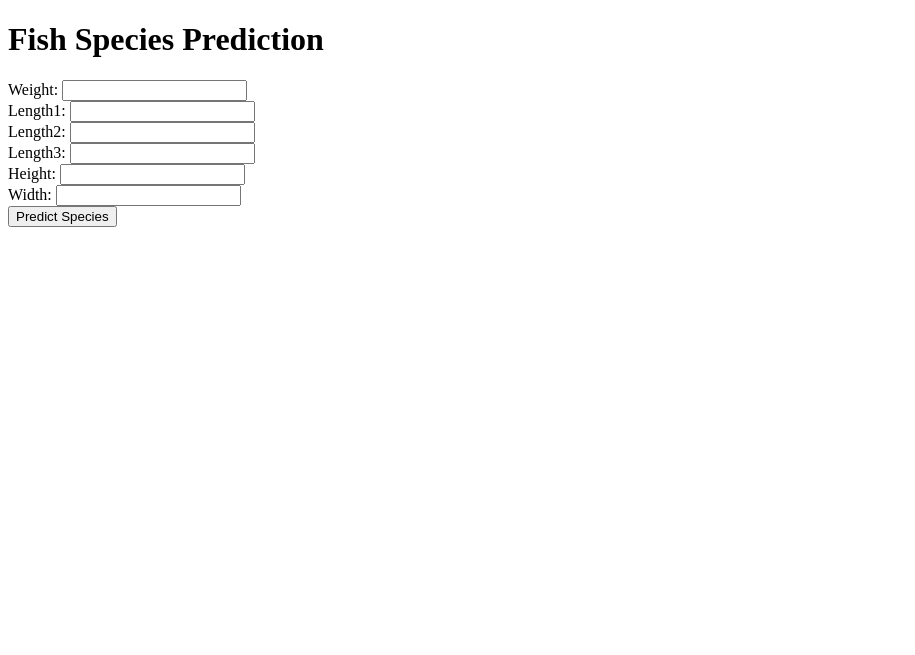
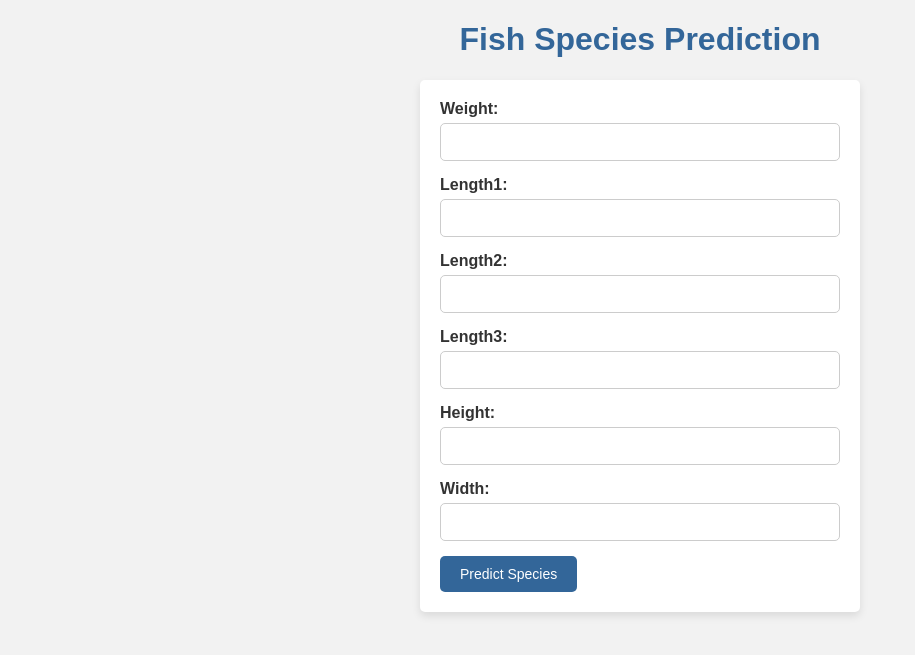
Before and after one commit to PARTHKPATIDAR/fish-species, a Flask app: page / in a window 1280 px wide. Shown: the top 655 px of the page, without its empty margins (0-915 px from the left). Run offline with Flask 3, Linux system fonts and the light colour scheme; parts of the project's set-up code (start-up, migrations or seed data) failed here and were passed over.

Commit message:
Update index.html

```diff
--- a/templates/index.html
+++ b/templates/index.html
@@ -2,6 +2,65 @@
 <html>
 <head>
     <title>Fish Species Prediction</title>
+    <style>
+        body {
+            font-family: Arial, sans-serif;
+            background-color: #f2f2f2;
+            margin: 20px;
+        }
+
+        h1 {
+            text-align: center;
+            color: #336699;
+        }
+
+        form {
+            max-width: 400px;
+            margin: 0 auto;
+            background-color: #ffffff;
+            padding: 20px;
+            border-radius: 5px;
+            box-shadow: 0 4px 8px rgba(0, 0, 0, 0.1);
+        }
+
+        label {
+            display: block;
+            margin-bottom: 5px;
+            color: #333333;
+            font-weight: bold;
+        }
+
+        input {
+            width: 100%;
+            padding: 10px;
+            margin-bottom: 15px;
+            border: 1px solid #cccccc;
+            border-radius: 5px;
+            box-sizing: border-box;
+            font-size: 14px;
+        }
+
+        button {
+            background-color: #336699;
+            color: #ffffff;
+            padding: 10px 20px;
+            border: none;
+            border-radius: 5px;
+            cursor: pointer;
+            font-size: 14px;
+        }
+
+        button:hover {
+            background-color: #265985;
+        }
+
+        #predictionResult {
+            text-align: center;
+            font-size: 16px;
+            color: #333333;
+            margin-top: 20px;
+        }
+    </style>
 </head>
 <body>
     <h1>Fish Species Prediction</h1>
```
